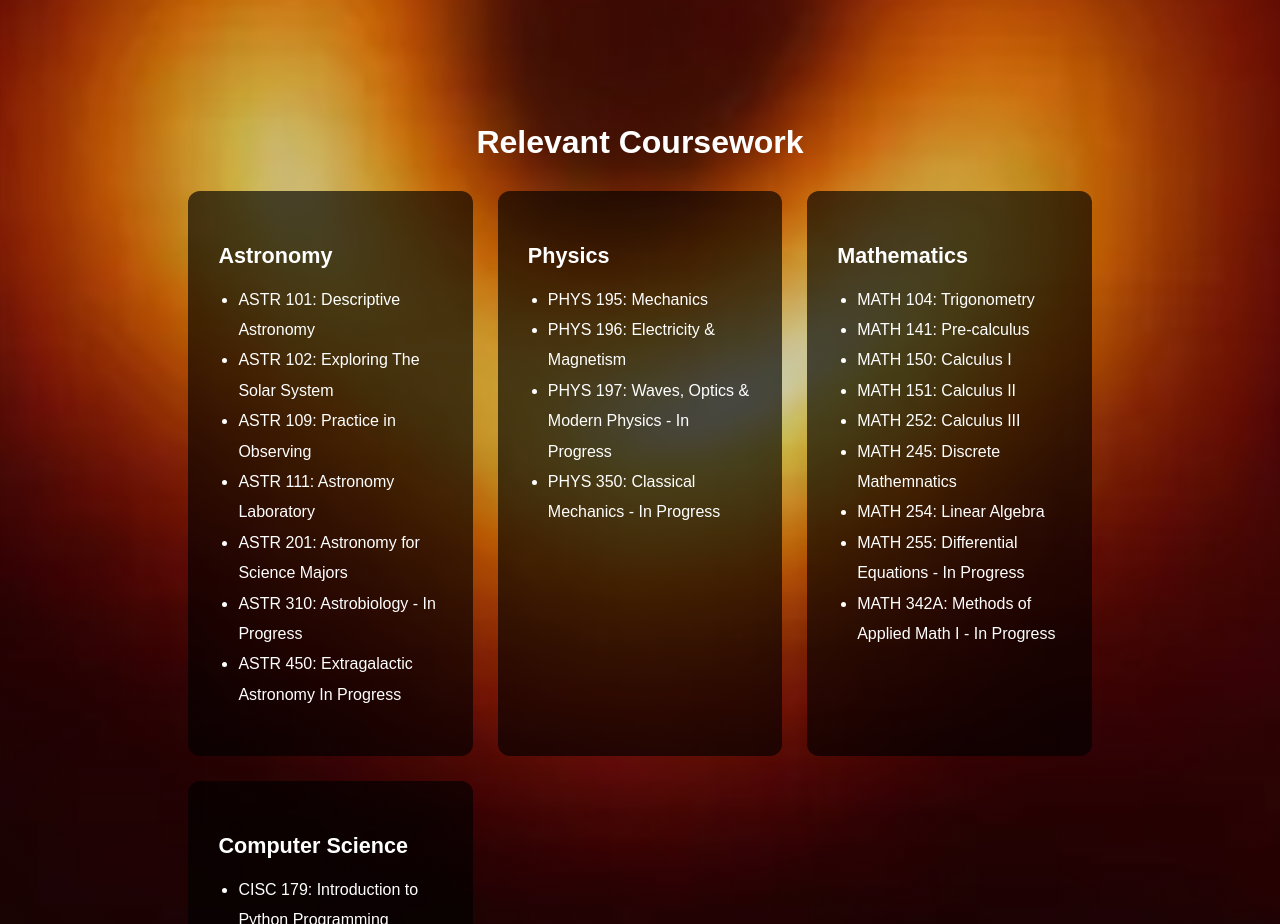
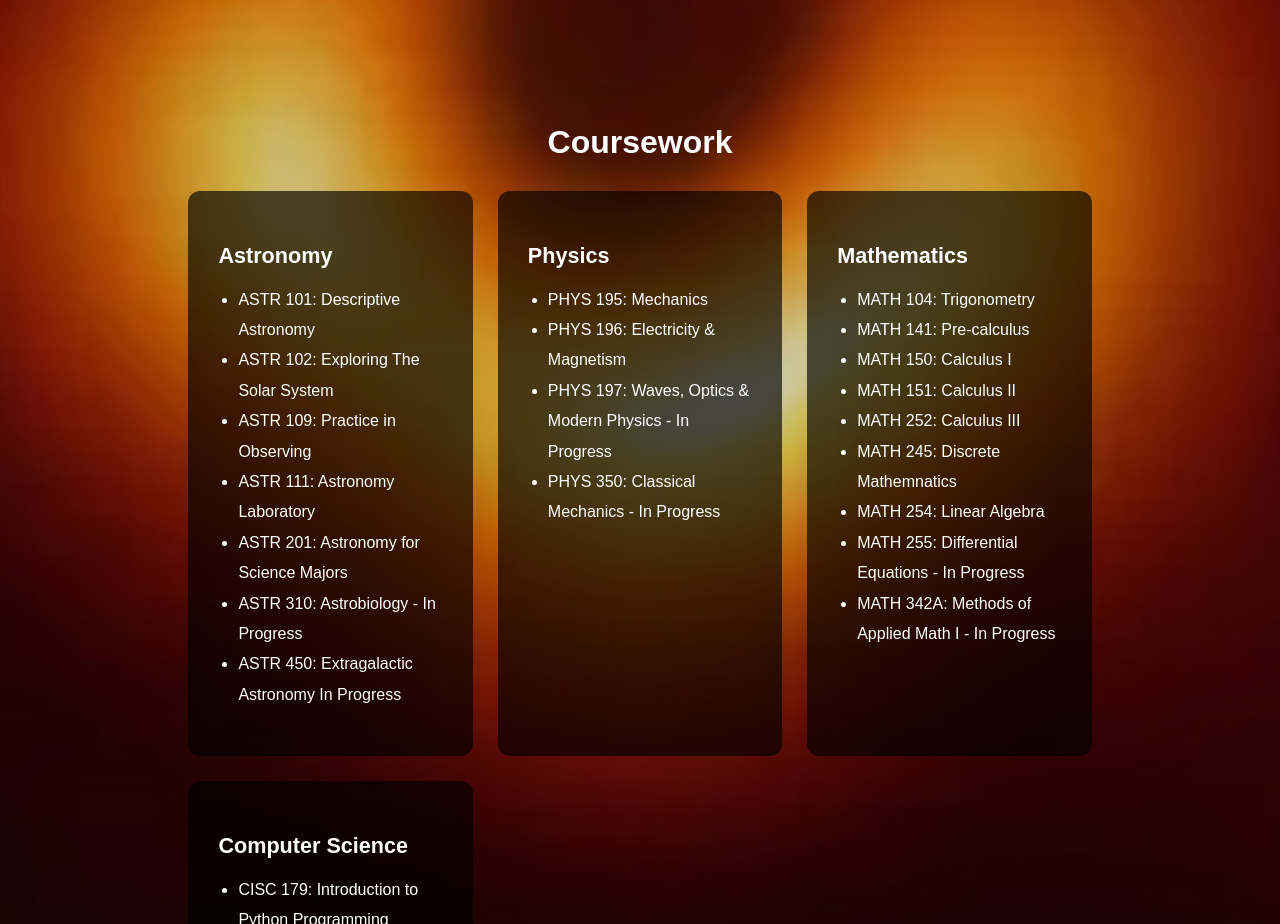
Before and after one commit to danielqje/danielqje.github.io, a plain HTML site: page academics.html in a window 1280 px wide. Shown: the part 1140-2064 px from the top of the page. Drawn offline with Linux system fonts and the light colour scheme.

Commit message:
Update academics.html

```diff
--- a/academics.html
+++ b/academics.html
@@ -119,7 +119,7 @@
 
         <section class="coursework-section">
 
-            <h2>Relevant Coursework</h2>
+            <h2>Coursework</h2>
 
             <div class="coursework-grid">
 
```
